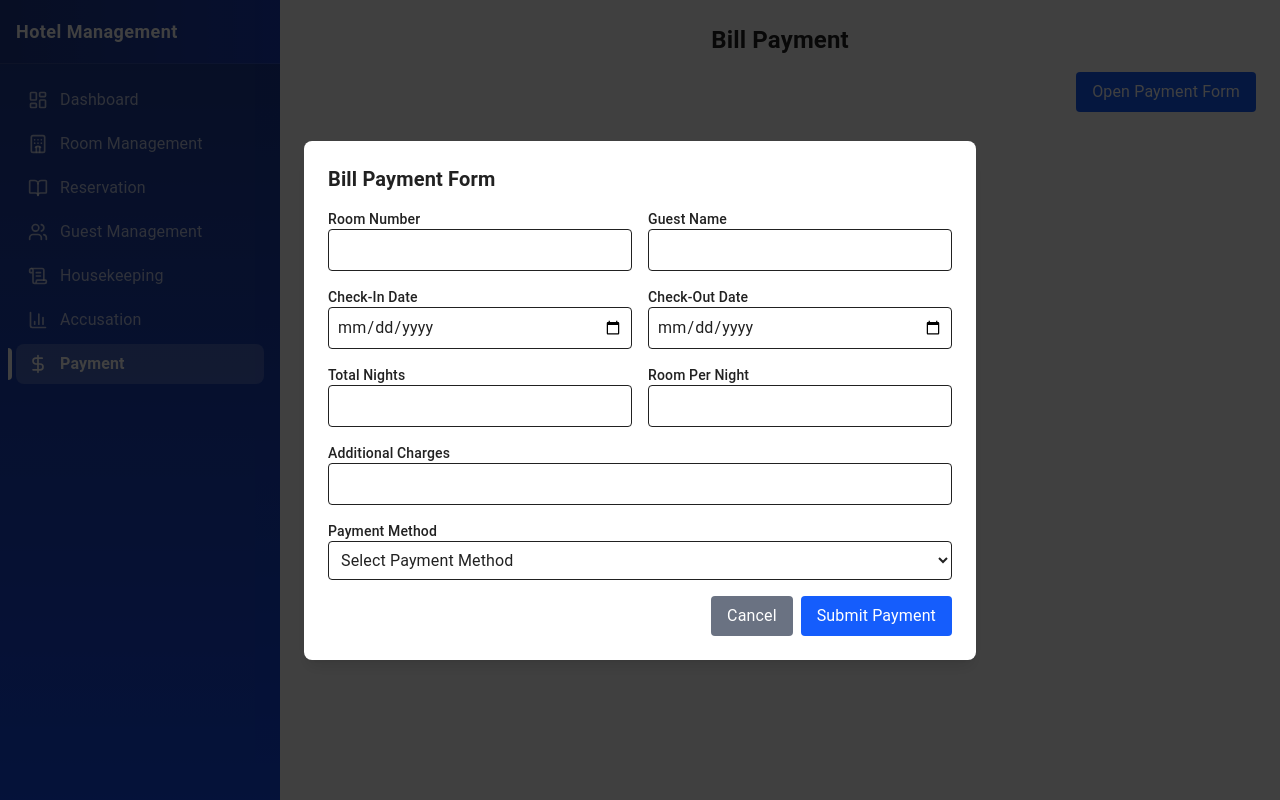
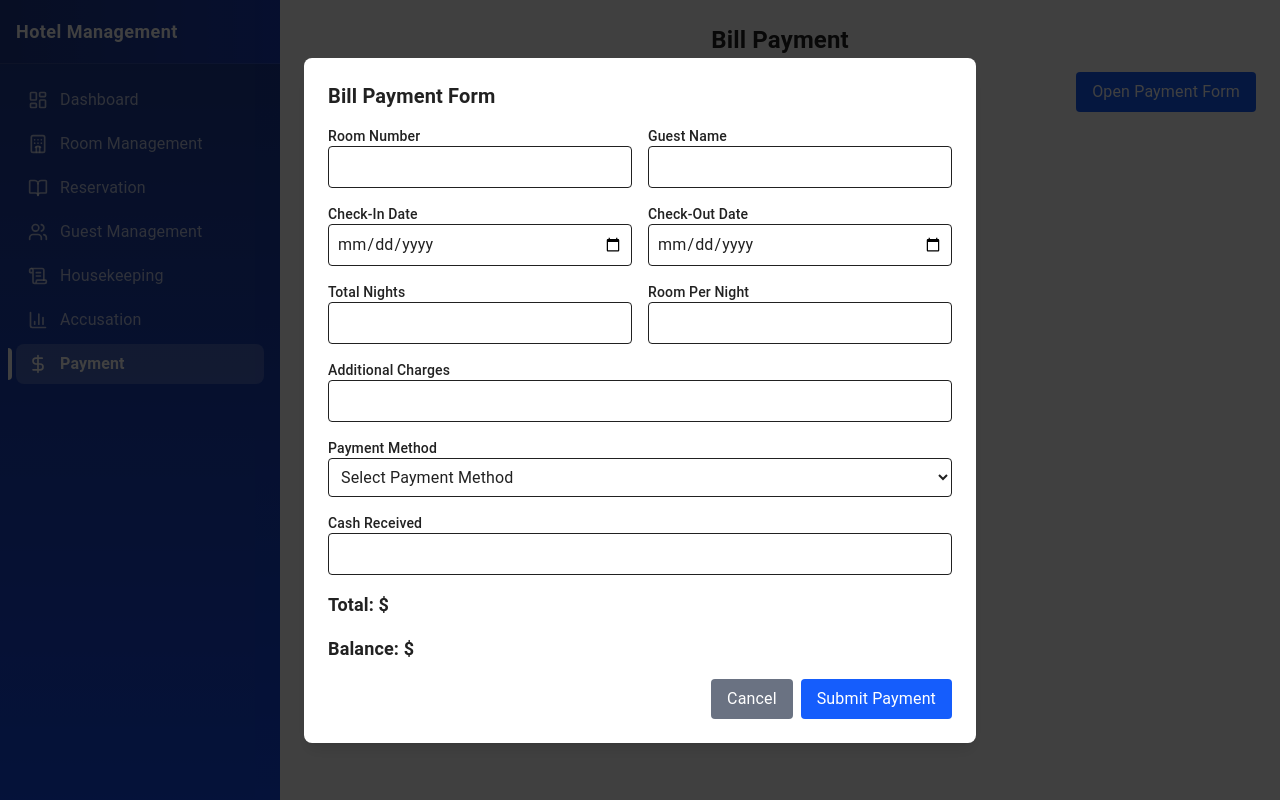
Before and after one commit to DonShanilka/hotel_management_system, a React (Vite) app: page /payment in a window 1280 px wide. Both pictures are taken after a click on the button "Open Payment Form". Built offline with nearby package versions, Linux system fonts and the light colour scheme.

Commit message:
update Ui

```diff
--- a/src/components/payment/PaymentAddForm.tsx
+++ b/src/components/payment/PaymentAddForm.tsx
@@ -63,7 +63,13 @@ const PaymentAddForm: React.FC = () => {
                 </select>
               </div>
 
+              <div>
+                <label className='block text-sm font-medium'>Cash Received</label>
+                <input type="number" name='cashReceived' required className='w-full p-2 border rounded'/>
+              </div>
 
+                <div className='text-left text-lg font-bold'>Total: $</div>
+                <div className='text-left text-lg font-bold'>Balance: $</div>
 
               <div className="flex justify-end gap-2">
                 <button
```
